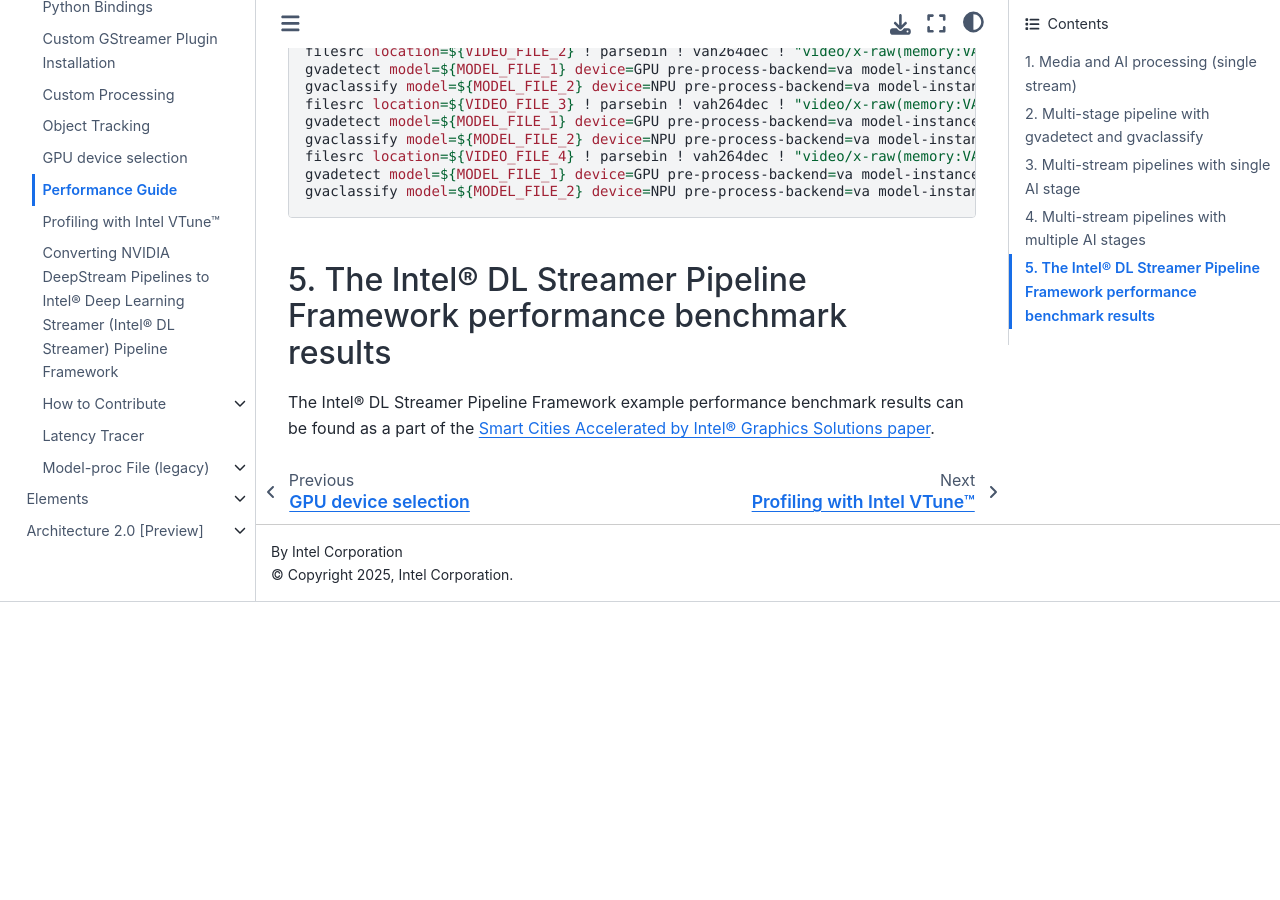
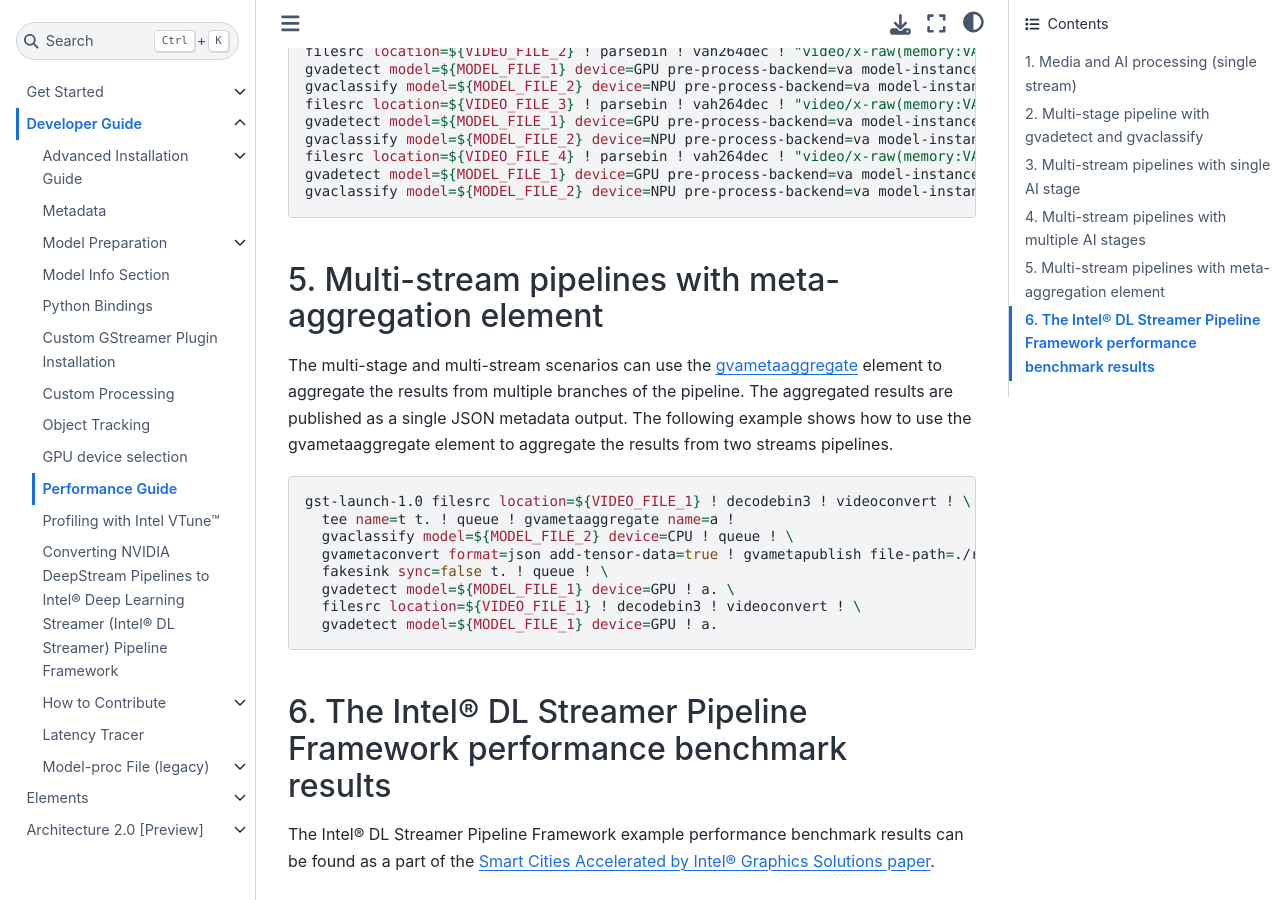
Before and after one commit to dlstreamer/dlstreamer, a Sphinx documentation site: the page built from docs/source/dev_guide/performance_guide.rst, in a window 1280 px wide and 900 px high, scrolled down 3284 px. Built offline with Sphinx 7.4.7 and the Sphinx Book theme 1.1.4, drawn with Linux system fonts in a browser that asks for light colours; pages that are not in the unit, such as notebooks, are missing from menus; before the commit the page ends 3886 px from its top, so only the background shows below that.

Commit message:
[DLStreamer] Update gvametaaggregate element description (#190)

```diff
--- a/docs/source/dev_guide/performance_guide.rst
+++ b/docs/source/dev_guide/performance_guide.rst
@@ -129,7 +129,26 @@
     gvadetect model=${MODEL_FILE_1} device=GPU pre-process-backend=va model-instance-id=inf1 batch-size=4 ! queue ! \
     gvaclassify model=${MODEL_FILE_2} device=NPU pre-process-backend=va model-instance-id=inf2 batch-size=4 ! queue ! gvafpscounter ! fakesink
 
-5. The Intel® DL Streamer Pipeline Framework performance benchmark results
+5. Multi-stream pipelines with meta-aggregation element
+-------------------------------------------------------
+
+The multi-stage and multi-stream scenarios can use the `gvametaaggregate <https://dlstreamer.github.io/elements/gvametaaggregate.html>`__ element to aggregate the results from multiple branches of the pipeline.
+The aggregated results are published as a single JSON metadata output.
+The following example shows how to use the gvametaaggregate element to aggregate the results from two streams pipelines.
+
+.. code:: shell
+
+  gst-launch-1.0 filesrc location=${VIDEO_FILE_1} ! decodebin3 ! videoconvert ! \
+    tee name=t t. ! queue ! gvametaaggregate name=a !
+    gvaclassify model=${MODEL_FILE_2} device=CPU ! queue ! \
+    gvametaconvert format=json add-tensor-data=true ! gvametapublish file-path=./result.json method=file file-format=json-lines ! \
+    fakesink sync=false t. ! queue ! \
+    gvadetect model=${MODEL_FILE_1} device=GPU ! a. \
+    filesrc location=${VIDEO_FILE_1} ! decodebin3 ! videoconvert ! \
+    gvadetect model=${MODEL_FILE_1} device=GPU ! a.
+
+
+6. The Intel® DL Streamer Pipeline Framework performance benchmark results
 --------------------------------------------------------------------------
 
 The Intel® DL Streamer Pipeline Framework example performance benchmark results can be found as a part of the `Smart Cities Accelerated by Intel® Graphics Solutions paper <https://www.intel.com/content/www/us/en/secure/content-details/826398/smart-cities-accelerated-by-intel-gpus-arc-gpu-addendum.html?wapkw=smart%20cities&DocID=826398>`__.
--- a/docs/source/elements/elements.rst
+++ b/docs/source/elements/elements.rst
@@ -63,6 +63,8 @@
    * - :doc:`gvametaaggregate <gvametaaggregate>`
      - Aggregates inference results from multiple pipeline branches.
 
+       *[eg syntax]* *gst-launch-1.0 ... ! decodebin3 ! tee name=t t. ! queue ! gvametaaggregate name=a ! gvaclassify ... ! gvaclassify ... ! gvametaconvert ... ! gvametapublish ... ! fakesink t. ! queue ! gvadetect ... ! a.*
+
    * - :doc:`gvametaconvert <gvametaconvert>`
      - Converts the metadata structure to JSON or raw text formats, can write output to a file.
 
```
